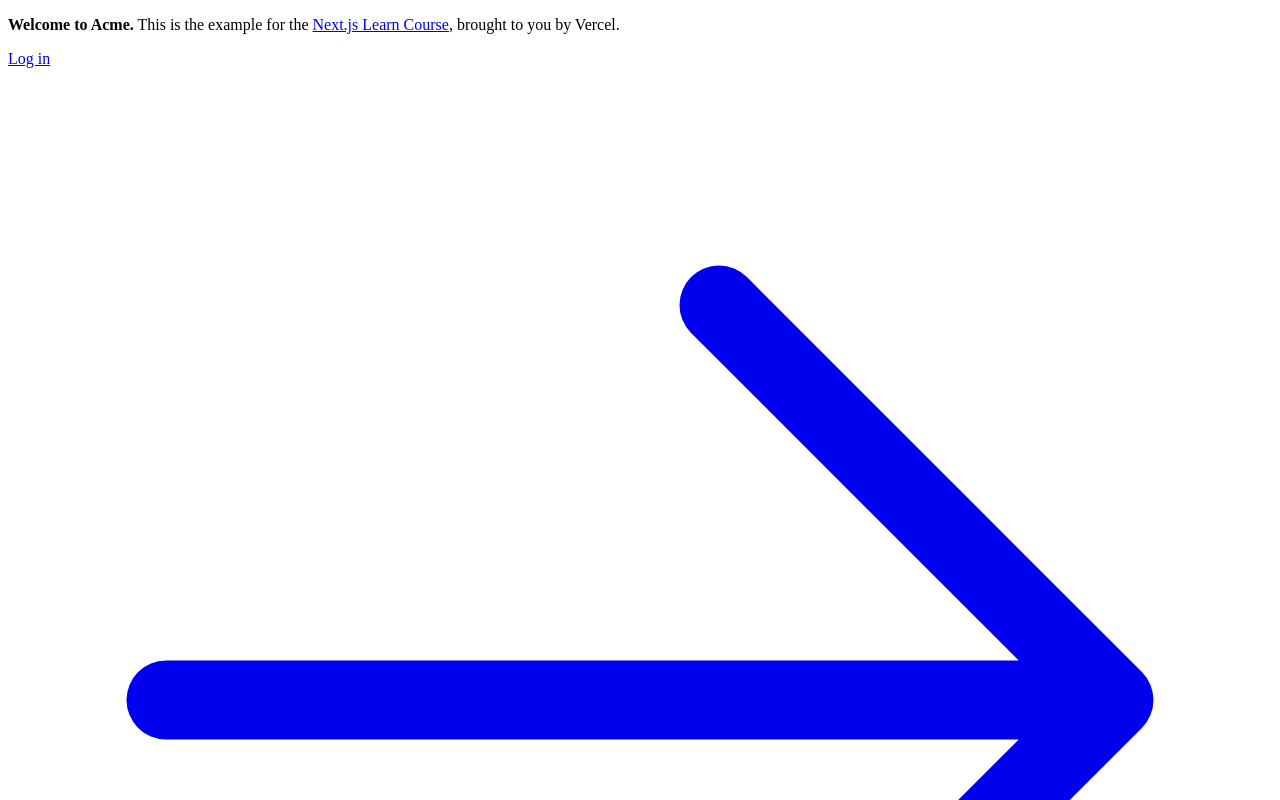
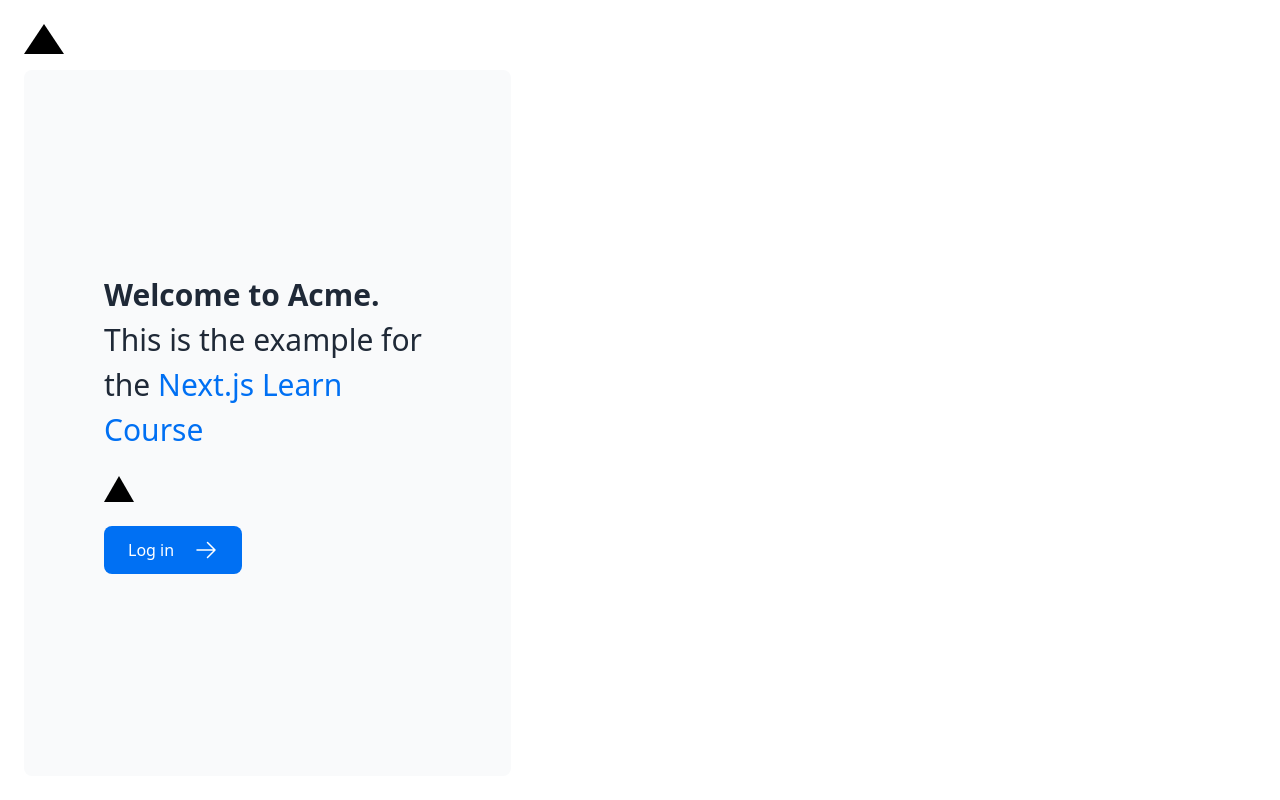
Before and after one commit to KlydeKun/NextJs-Dashboard, a Next.js app: page / in a window 1280 px wide. Shown: the top 800 px of the page. Built offline with nearby package versions, Linux system fonts and the light colour scheme.

Commit message:
Getting started and CSS Styling

```diff
--- a/app/layout.tsx
+++ b/app/layout.tsx
@@ -1,8 +1,10 @@
+import '@/app/ui/global.css';
+
 export default function RootLayout({
   children,
-}: {
+}: Readonly<{
   children: React.ReactNode;
-}) {
+}>) {
   return (
     <html lang="en">
       <body>{children}</body>
--- a/app/page.tsx
+++ b/app/page.tsx
@@ -1,22 +1,22 @@
-import AcmeLogo from '@/app/ui/acme-logo';
-import { ArrowRightIcon } from '@heroicons/react/24/outline';
-import Link from 'next/link';
+import { ArrowRightIcon } from "@heroicons/react/24/outline";
+import Link from "next/link";
+import styles from '@/app/ui/home.module.css'
 
 export default function Page() {
   return (
     <main className="flex min-h-screen flex-col p-6">
-      <div className="flex h-20 shrink-0 items-end rounded-lg bg-blue-500 p-4 md:h-52">
+      <div className={styles.shape}>
         {/* <AcmeLogo /> */}
       </div>
       <div className="mt-4 flex grow flex-col gap-4 md:flex-row">
         <div className="flex flex-col justify-center gap-6 rounded-lg bg-gray-50 px-6 py-10 md:w-2/5 md:px-20">
           <p className={`text-xl text-gray-800 md:text-3xl md:leading-normal`}>
-            <strong>Welcome to Acme.</strong> This is the example for the{' '}
+            <strong>Welcome to Acme.</strong> This is the example for the{" "}
             <a href="https://nextjs.org/learn/" className="text-blue-500">
               Next.js Learn Course
             </a>
-            , brought to you by Vercel.
           </p>
+          <div className="relative w-0 h-0 border-l-[15px] border-r-[15px] border-b-[26px] border-l-transparent border-r-transparent border-b-black" />
           <Link
             href="/login"
             className="flex items-center gap-5 self-start rounded-lg bg-blue-500 px-6 py-3 text-sm font-medium text-white transition-colors hover:bg-blue-400 md:text-base"
--- /dev/null
+++ b/app/ui/home.module.css
@@ -0,0 +1,7 @@
+.shape {
+  height: 0;
+  width: 0;
+  border-bottom: 30px solid black;
+  border-left: 20px solid transparent;
+  border-right: 20px solid transparent;
+}
--- a/app/ui/invoices/status.tsx
+++ b/app/ui/invoices/status.tsx
@@ -1,24 +1,26 @@
-import { CheckIcon, ClockIcon } from '@heroicons/react/24/outline';
-import clsx from 'clsx';
+import { CheckIcon, ClockIcon } from "@heroicons/react/24/outline";
+import clsx from "clsx";
 
-export default function InvoiceStatus({ status }: { status: string }) {
+export default function InvoiceStatus({
+  status,
+}: Readonly<{ status: string }>) {
   return (
     <span
       className={clsx(
-        'inline-flex items-center rounded-full px-2 py-1 text-xs',
+        "inline-flex items-center rounded-full px-2 py-1 text-xs",
         {
-          'bg-gray-100 text-gray-500': status === 'pending',
-          'bg-green-500 text-white': status === 'paid',
-        },
+          "bg-gray-100 text-gray-500": status === "pending",
+          "bg-green-500 text-white": status === "paid",
+        }
       )}
     >
-      {status === 'pending' ? (
+      {status === "pending" ? (
         <>
           Pending
           <ClockIcon className="ml-1 w-4 text-gray-500" />
         </>
       ) : null}
-      {status === 'paid' ? (
+      {status === "paid" ? (
         <>
           Paid
           <CheckIcon className="ml-1 w-4 text-white" />
```
